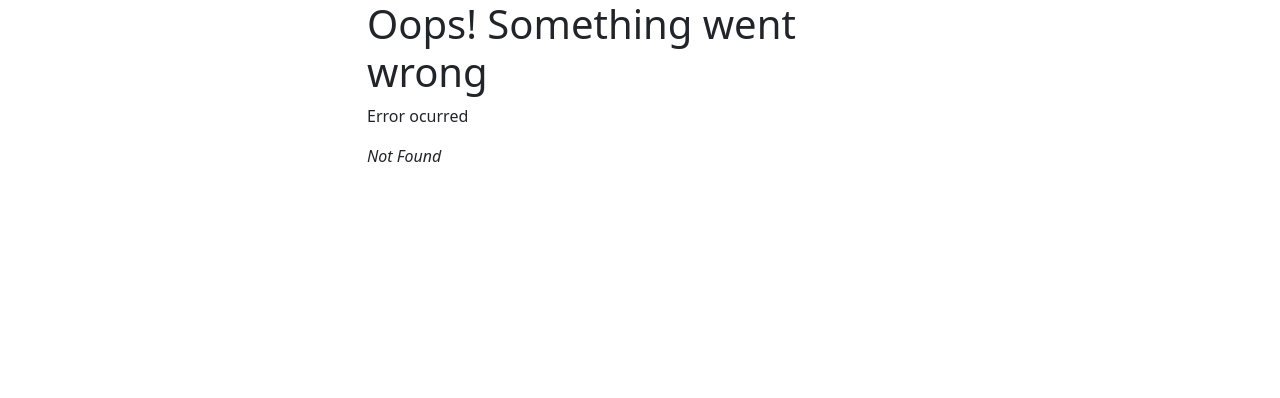
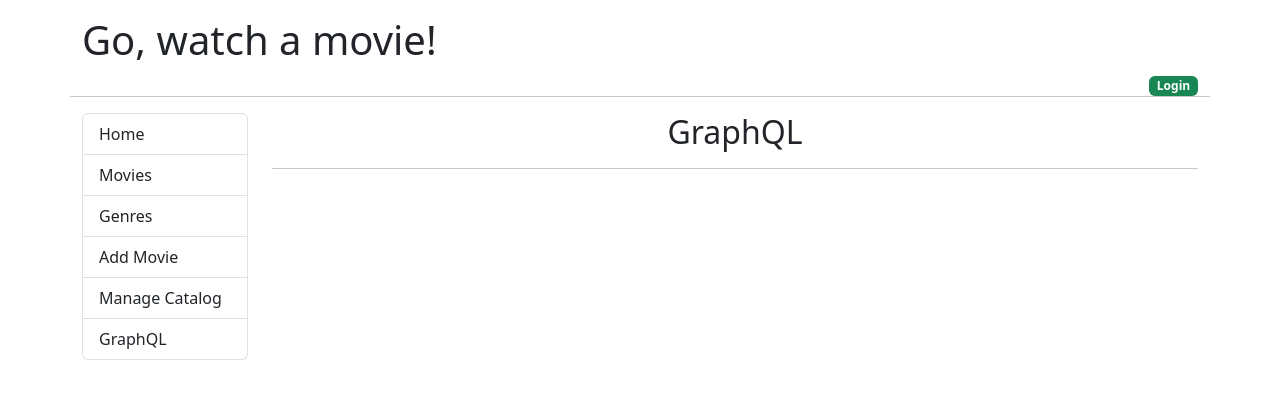
Before and after one commit to calvarado2004/react-apps, a React (Create React App) app in the folder go-movies-front-end/: page /graphql in a window 1280 px wide. Before the commit this address had no page. Shown: the top 398 px of the page. Built offline with nearby package versions, Linux system fonts and the light colour scheme.

Commit message:
using react-router-dom

```diff
--- a/go-movies-front-end/src/App.js
+++ b/go-movies-front-end/src/App.js
@@ -23,7 +23,7 @@
                         <Link to="/movies" className="list-group-item list-group-item-action">Movies</Link>
                         <Link to="/genres" className="list-group-item list-group-item-action">Genres</Link>
                         <Link to="/admin/movie/0" className="list-group-item list-group-item-action">Add Movie</Link>
-                        <Link to="/admin" className="list-group-item list-group-item-action">Manage Catalog</Link>
+                        <Link to="/manage-catalog" className="list-group-item list-group-item-action">Manage Catalog</Link>
                         <Link to="/graphql" className="list-group-item list-group-item-action">GraphQL</Link>
                     </div>
                 </nav>
--- /dev/null
+++ b/go-movies-front-end/src/components/GraphQL.js
@@ -0,0 +1,12 @@
+const GraphQL = () => {
+    return (
+        <>
+            <div className="text-center">
+                <h2>GraphQL</h2>
+                <hr/>
+            </div>
+        </>
+    )
+}
+
+export default GraphQL
--- /dev/null
+++ b/go-movies-front-end/src/components/Login.js
@@ -0,0 +1,12 @@
+const Login = () => {
+    return (
+        <>
+            <div className="text-center">
+                <h2>Login</h2>
+                <hr/>
+            </div>
+        </>
+    )
+}
+
+export default Login
--- /dev/null
+++ b/go-movies-front-end/src/components/ManageCatalog.js
@@ -0,0 +1,13 @@
+
+const ManageCatalog = () => {
+    return (
+        <>
+            <div className="text-center">
+                <h2>ManageCatalog</h2>
+                <hr/>
+            </div>
+        </>
+    )
+}
+
+export default ManageCatalog
--- /dev/null
+++ b/go-movies-front-end/src/components/editMovie.js
@@ -0,0 +1,13 @@
+
+const EditMovie = () => {
+    return (
+        <>
+            <div className="text-center">
+                <h2>EditMovie</h2>
+                <hr/>
+            </div>
+        </>
+    )
+}
+
+export default EditMovie
--- /dev/null
+++ b/go-movies-front-end/src/components/genres.js
@@ -0,0 +1,13 @@
+
+const Genres = () => {
+    return (
+        <>
+            <div className="text-center">
+                <h2>Genres</h2>
+                <hr/>
+            </div>
+        </>
+    )
+}
+
+export default Genres
--- a/go-movies-front-end/src/components/home.js
+++ b/go-movies-front-end/src/components/home.js
@@ -1,4 +1,5 @@
 import Ticket from './../images/movie_tickets.jpg'
+import {Link} from "react-router-dom";
 
 const Home = () => {
     return (
@@ -6,7 +7,9 @@
             <div className="text-center">
                 <h2>Find a movie to watch tonight!</h2>
                 <hr/>
-                <img src={Ticket} alt="Movie Tickets" className="img-fluid"/>
+                <Link to="/movies">
+                    <img src={Ticket} alt="Movie Tickets" className="img-fluid"/>
+                </Link>
             </div>
         </>
     )
```
Also changed, not shown: go-movies-front-end/src/components/movie.js (added, +12 -0 lines), go-movies-front-end/src/index.js (+13 -0 lines).
